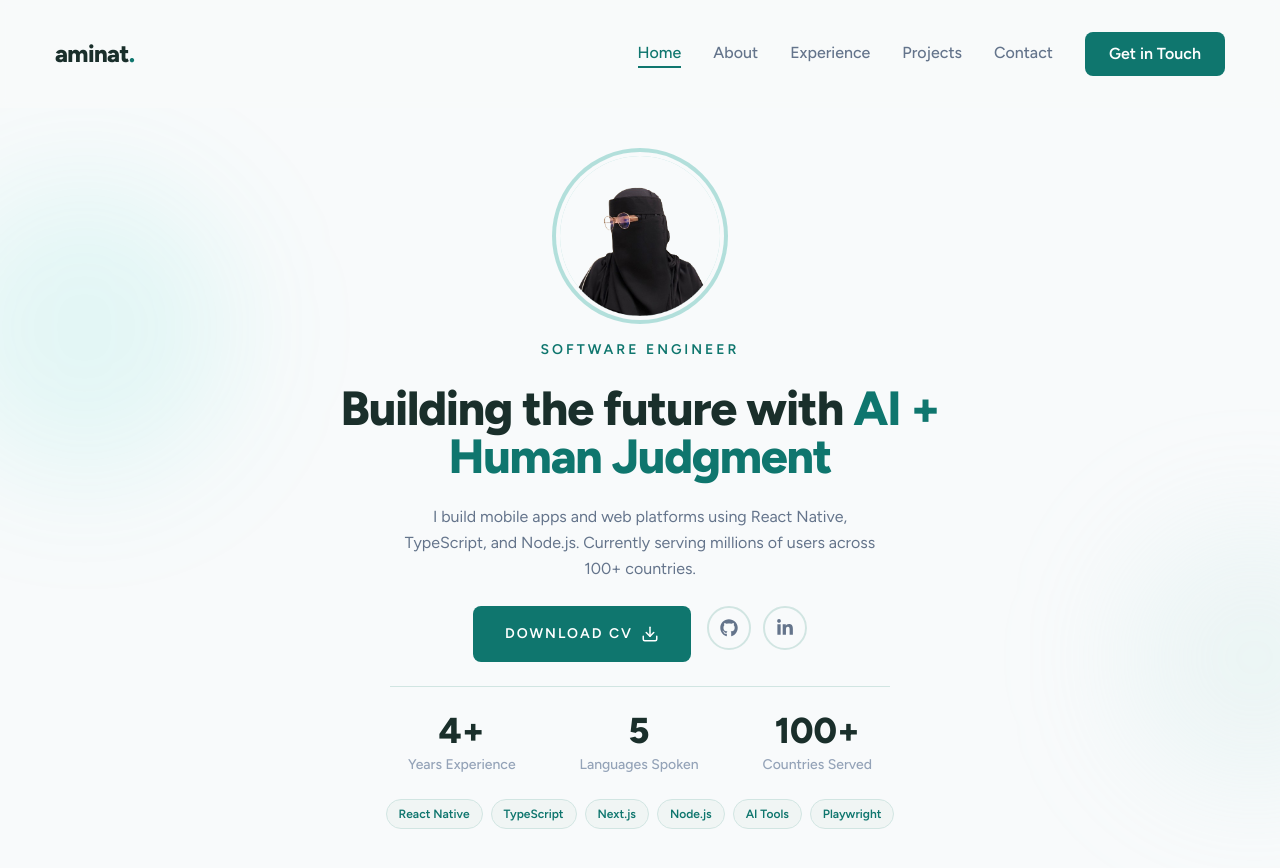
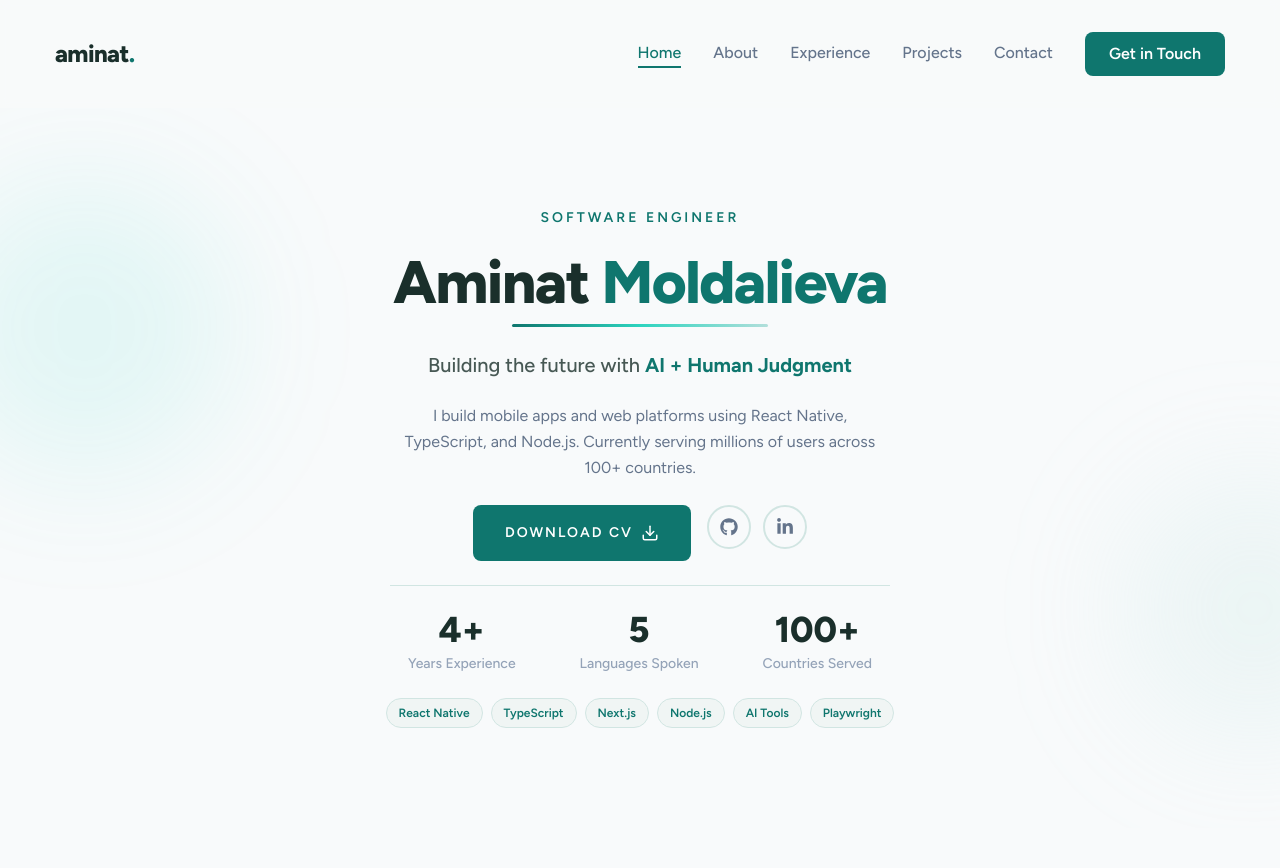
Before and after one commit to Aminat00/aminat-portfolio, a Next.js app: page / in a window 1280 px wide. Shown: the top 868 px of the page. After the commit the page ends 828 px from the top, so only its background shows below. Built offline with nearby package versions, Linux system fonts and the light colour scheme.

Commit message:
feat: replace photo with clip-reveal name animation and gradient underline

```diff
--- a/src/app/page.tsx
+++ b/src/app/page.tsx
@@ -3,7 +3,7 @@
 import { motion } from "framer-motion";
 import { Button } from "@/components/ui/button";
 import { FiDownload } from "react-icons/fi";
-import { Photo, Social, Stats } from "@/components";
+import { Social, Stats } from "@/components";
 
 const techStack = [
   "React Native",
@@ -15,7 +15,7 @@ const techStack = [
 ];
 
 const staggerDelay = 0.1;
-const baseDelay = 0.2; // wait for page fade-in
+const baseDelay = 0.2;
 
 const fadeUp = (index: number) => ({
   initial: { opacity: 0, y: 20 },
@@ -39,31 +39,58 @@ const Home = () => {
 
       <div className="container mx-auto relative z-10">
         <div className="flex flex-col items-center text-center gap-6 py-12">
-          {/* Photo */}
-          <motion.div {...fadeUp(0)}>
-            <Photo />
-          </motion.div>
-
           {/* Role label */}
           <motion.span
-            {...fadeUp(1)}
+            {...fadeUp(0)}
             className="text-xs xl:text-sm font-semibold text-primary uppercase tracking-[3px]"
           >
             Software Engineer
           </motion.span>
 
+          {/* Name — Clip Reveal */}
+          <div className="flex flex-col items-center gap-3">
+            <motion.h1
+              initial={{ clipPath: "inset(0 100% 0 0)" }}
+              animate={{ clipPath: "inset(0 0% 0 0)" }}
+              transition={{
+                delay: baseDelay + 0.2,
+                duration: 0.9,
+                ease: [0.77, 0, 0.18, 1],
+              }}
+              className="text-4xl sm:text-5xl xl:text-6xl font-extrabold text-heading leading-tight tracking-tight"
+            >
+              Aminat{" "}
+              <span className="text-primary">Moldalieva</span>
+            </motion.h1>
+
+            {/* Gradient underline */}
+            <motion.div
+              initial={{ scaleX: 0 }}
+              animate={{ scaleX: 1 }}
+              transition={{
+                delay: baseDelay + 1.0,
+                duration: 0.7,
+                ease: [0.22, 1, 0.36, 1],
+              }}
+              className="h-[3px] w-48 xl:w-64 rounded-full origin-left"
+              style={{
+                background: "linear-gradient(90deg, #0f766e, #2dd4bf, #b2dfdb)",
+              }}
+            />
+          </div>
+
           {/* Headline */}
-          <motion.h1
-            {...fadeUp(2)}
-            className="text-3xl xl:text-5xl font-extrabold text-heading leading-tight tracking-tight max-w-[600px]"
+          <motion.p
+            {...fadeUp(3)}
+            className="text-lg xl:text-xl font-medium text-heading/80 max-w-[550px]"
           >
             Building the future with{" "}
-            <span className="text-primary">AI + Human Judgment</span>
-          </motion.h1>
+            <span className="text-primary font-bold">AI + Human Judgment</span>
+          </motion.p>
 
           {/* Subtitle */}
           <motion.p
-            {...fadeUp(3)}
+            {...fadeUp(4)}
             className="max-w-[500px] text-body leading-relaxed"
           >
             I build mobile apps and web platforms using React Native, TypeScript,
@@ -71,7 +98,7 @@ const Home = () => {
           </motion.p>
 
           {/* CTA Buttons */}
-          <motion.div {...fadeUp(4)} className="flex gap-4">
+          <motion.div {...fadeUp(5)} className="flex gap-4">
             <a href="/my-cv.pdf" download>
               <Button variant="default" size="lg" className="flex items-center gap-2">
                 <span>Download CV</span>
@@ -85,12 +112,12 @@ const Home = () => {
           </motion.div>
 
           {/* Stats */}
-          <motion.div {...fadeUp(5)} className="w-full max-w-[500px] border-t border-border pt-6">
+          <motion.div {...fadeUp(6)} className="w-full max-w-[500px] border-t border-border pt-6">
             <Stats />
           </motion.div>
 
           {/* Tech stack pills */}
-          <motion.div {...fadeUp(6)} className="flex flex-wrap justify-center gap-2">
+          <motion.div {...fadeUp(7)} className="flex flex-wrap justify-center gap-2">
             {techStack.map((tech) => (
               <span
                 key={tech}
```
